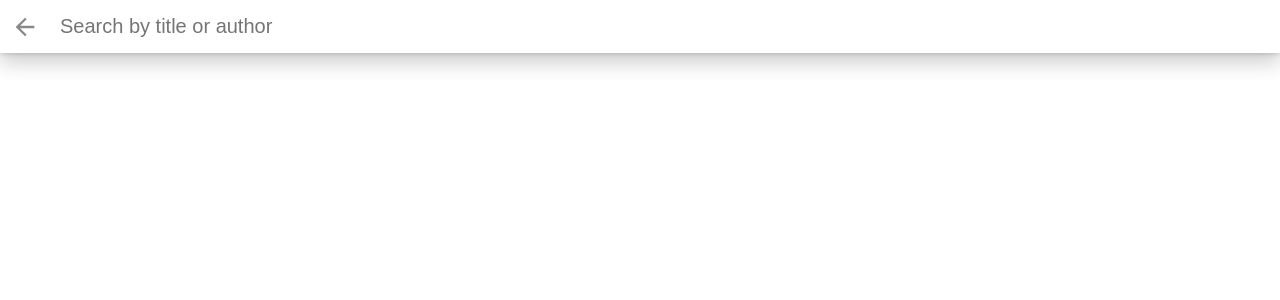
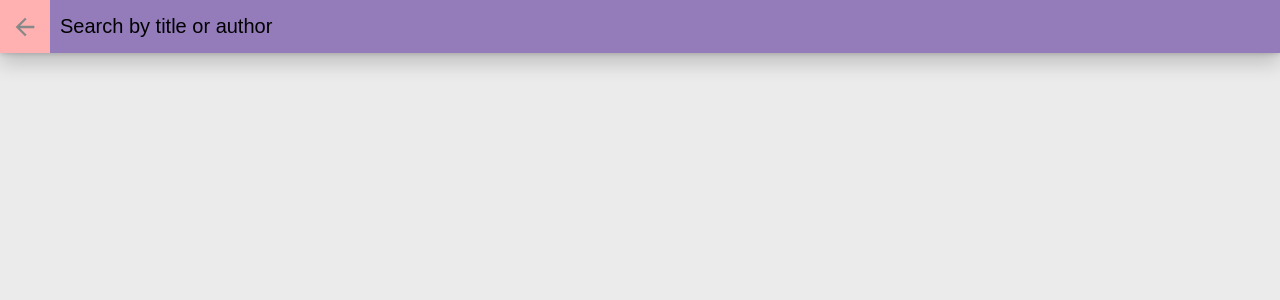
Before and after one commit to misshu1/MyReads-book-tracking-app, a React (Create React App) app: page /search in a window 1280 px wide. Shown: the top 300 px of the page. Built offline with nearby package versions, Linux system fonts and the light colour scheme.

Commit message:
changed design

```diff
--- a/src/App.css
+++ b/src/App.css
@@ -10,7 +10,7 @@ body {
 
 body,
 .app {
-    background: white;
+    background: #ebebeb;
 }
 
 
@@ -18,7 +18,7 @@ body,
 
 .list-books-title {
     padding: 10px 0;
-    background: #2e7c31;
+    background: #9381e2;
     text-align: center;
 }
 
@@ -62,7 +62,7 @@ body,
     width: 50px;
     height: 50px;
     border-radius: 50%;
-    background: #2e7d32;
+    background: #9381e2;
     background-image: url('./icons/add.svg');
     background-repeat: no-repeat;
     background-position: center;
@@ -95,6 +95,7 @@ body,
     font-size: 1.25em;
     border: none;
     outline: none;
+    background: #947cbb;
 }
 
 .close-search {
@@ -103,7 +104,7 @@ body,
     left: 15px;
     width: 50px;
     height: 53px;
-    background: white;
+    background: #ffb1b1;
     background-image: url('./icons/arrow-back.svg');
     background-position: center;
     background-repeat: no-repeat;
@@ -113,6 +114,10 @@ body,
 
 .search-books-results {
     padding: 80px 10px 20px;
+}
+
+::placeholder {
+    color: black;
 }
 
 
@@ -163,7 +168,7 @@ body,
     width: 40px;
     height: 40px;
     border-radius: 50%;
-    background: #60ac5d;
+    background: #9381e2;
     background-image: url('./icons/arrow-drop-down.svg');
     background-repeat: no-repeat;
     background-position: center;
```
Also changed, not shown: 1 other file (tests, documents, lock files or other folders).
